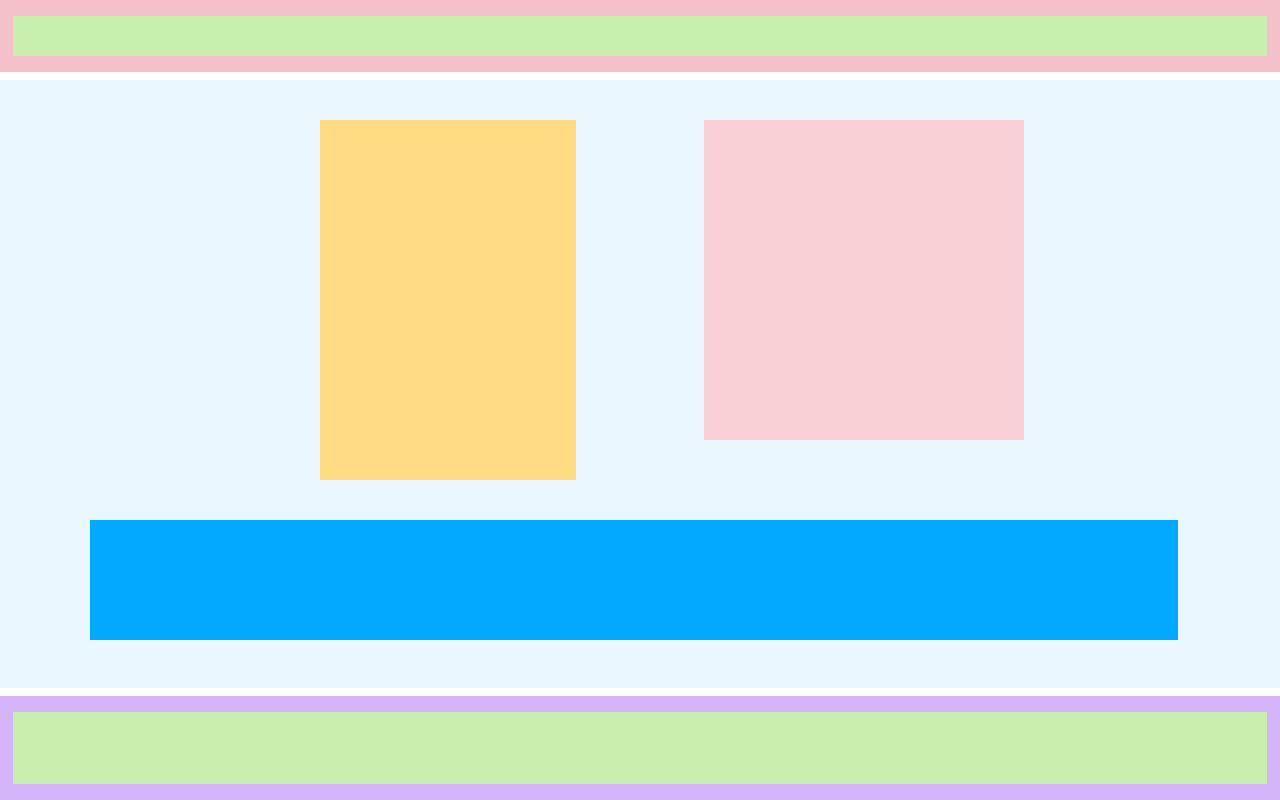
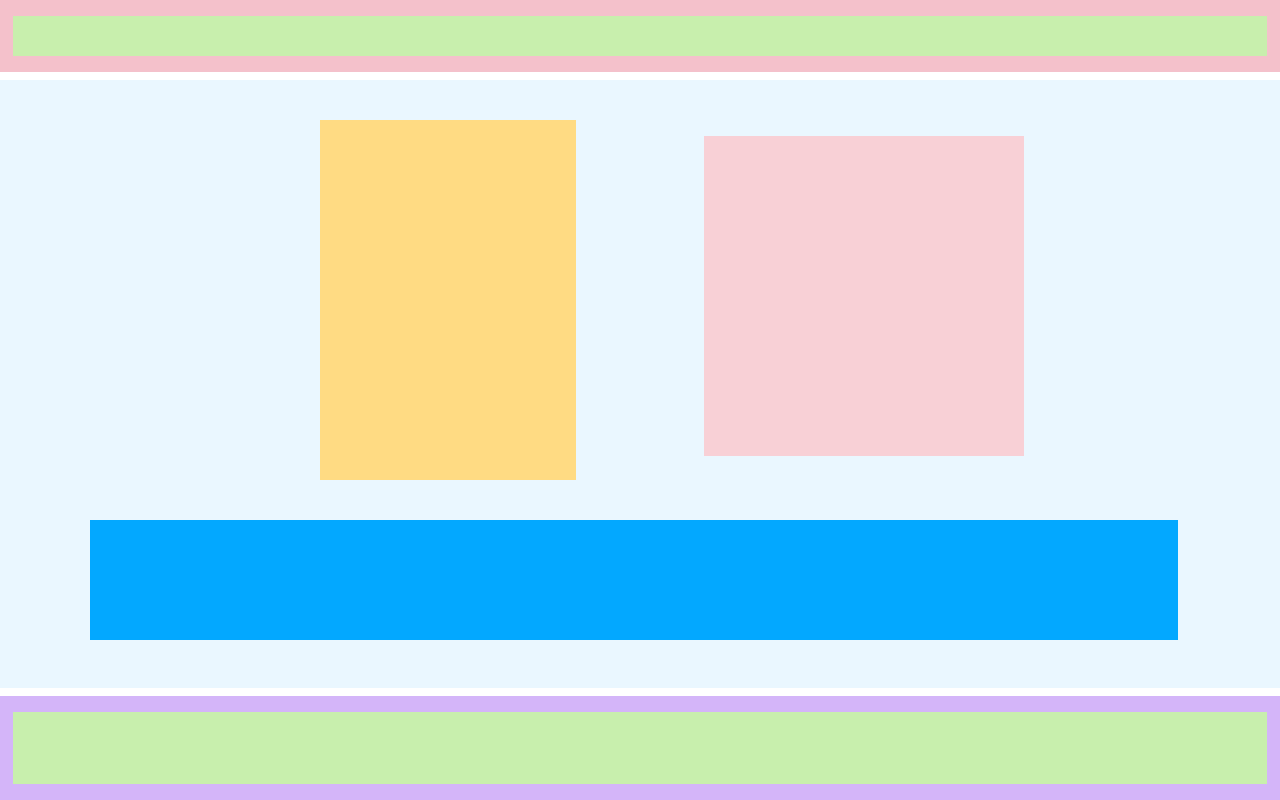
Before and after one commit to RafaelHenkel/Rafael-GrowdevED18, a plain HTML site: page atividade-tags-semanticas/index.html in a window 1280 px wide. Drawn offline with Linux system fonts and the light colour scheme.

Commit message:
mudança position aside

```diff
--- a/atividade-tags-semanticas/styles/style.css
+++ b/atividade-tags-semanticas/styles/style.css
@@ -41,7 +41,7 @@ aside {
   width: 25vw;
   height: 40vh;
   position: absolute;
-  top: 5vh;
+  top: 7vh;
   left: 55vw;
 }
 
```
